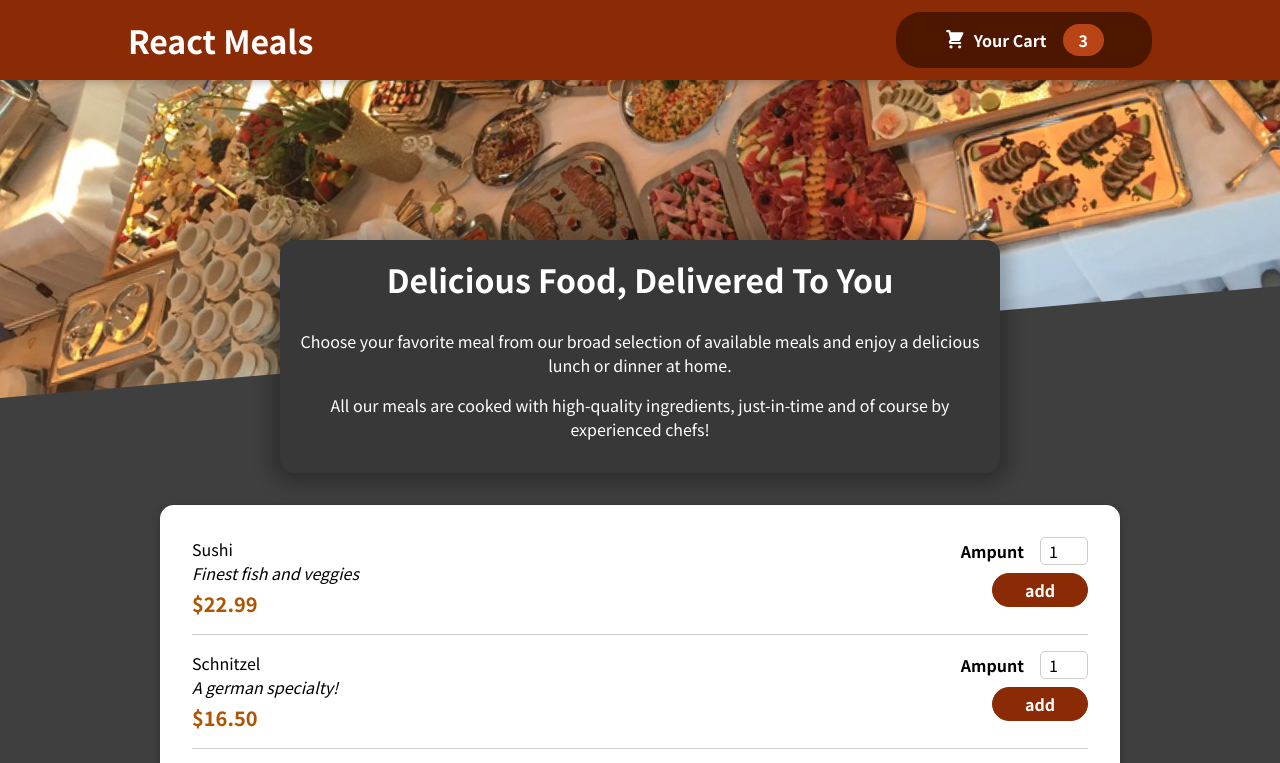
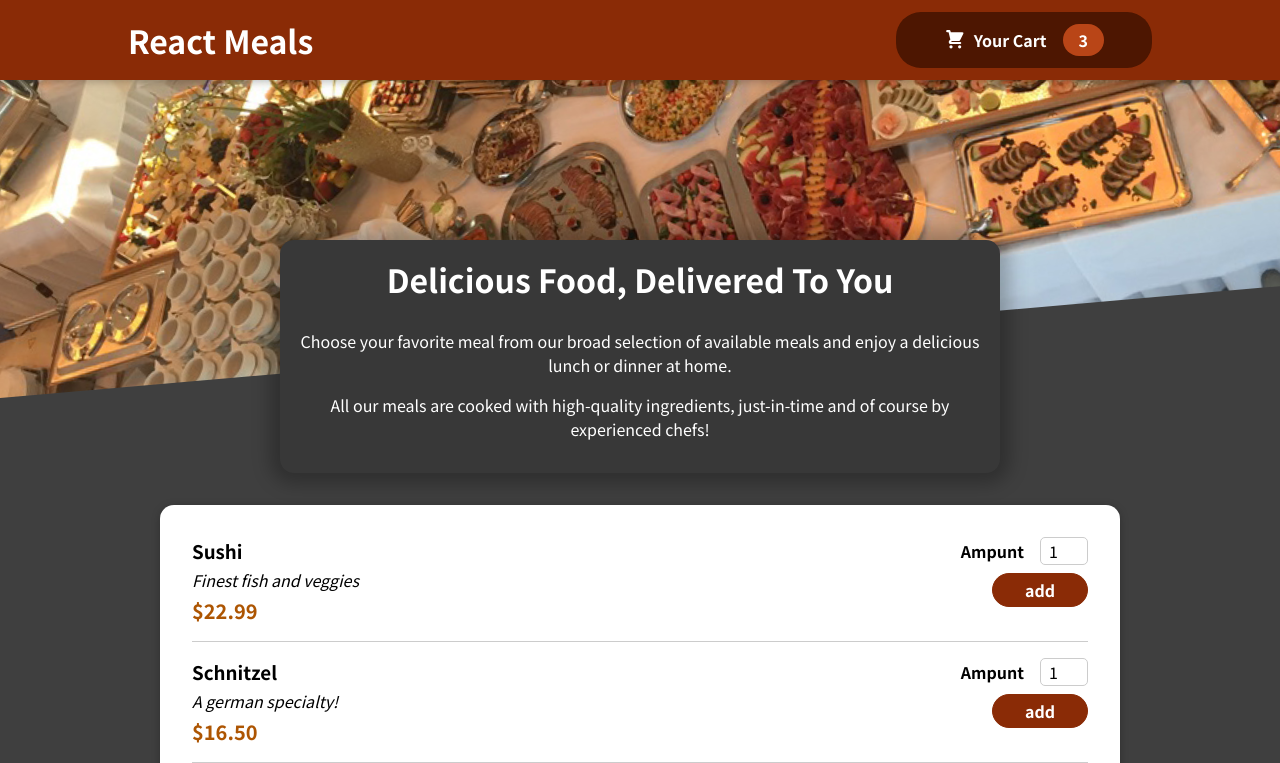
Before and after one commit to davidsoz/reactmeals, a React (Create React App) app: page / in a window 1280 px wide. Shown: the top 763 px of the page. Built offline with nearby package versions, Linux system fonts and the light colour scheme.

Commit message:
bug: replace h to h3

```diff
--- a/src/componenets/Meals/MealItem/MealItem.js
+++ b/src/componenets/Meals/MealItem/MealItem.js
@@ -6,7 +6,7 @@ function MealItem({ name, description, price }) {
   return (
     <li className={classes.meal}>
       <div>
-        <h>{name}</h>
+        <h3>{name}</h3>
         <div className={classes.description}>{description}</div>
         <div className={classes.price}>{priceCurr}</div>
       </div>
```
